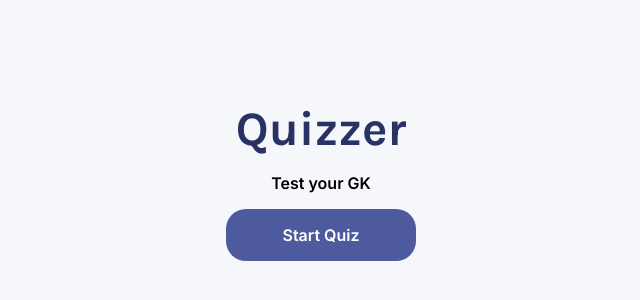
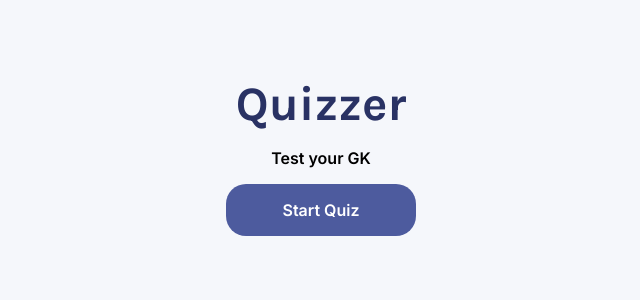
Before and after one commit to jishnu0712/Quizzer, a React (Create React App) app: page / in a window 1280 px wide. Shown: the part 204-504 px from the top of the page, without its empty margins (319-959 px from the left). Built offline with nearby package versions, Linux system fonts and the light colour scheme.

Commit message:
fixed top part visibility

```diff
--- a/src/index.css
+++ b/src/index.css
@@ -1,7 +1,7 @@
 body {
-  margin: 25px 20px;
+  margin: 0px 10px;
   background-color: #f5f7fb;
-  height: 90vh;
+  min-height: 90vh;
   display: flex;
   justify-content: center;
   align-items: center;
```
